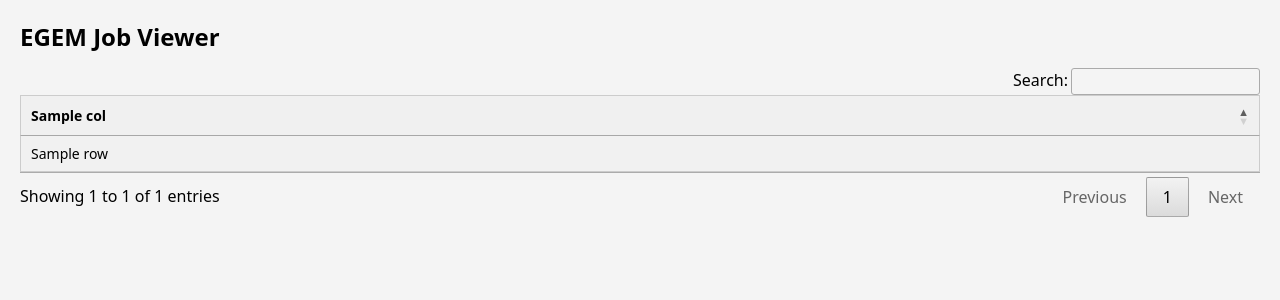
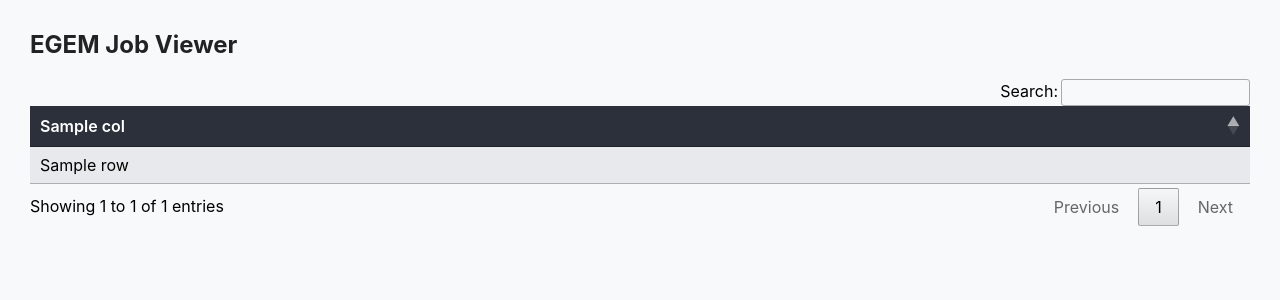
Before and after one commit to RealX11/jtinexus, a Flask app: template app/templates/jobs_list.html in a window 1280 px wide. Shown: the top 300 px of the page. Run offline with Flask 3, Linux system fonts and the light colour scheme; the template is opened without the code that fills it: most values are stand-ins (such as "Sample title", 1, 10 or a date in 2020); lists and menus that the app fills with data are empty; parts of the project's set-up code (start-up, migrations or seed data) failed here and were passed over; some libraries are stand-ins or nearby versions.

Commit message:
Update DataTables styles and scripts in base.html

```diff
--- a/app/templates/base.html
+++ b/app/templates/base.html
@@ -4,46 +4,62 @@
   <meta charset="utf-8">
   <title>EGEM Job Viewer</title>
 
-  <!-- DataTables ve Buttons stilleri -->
+  <!-- Modern minimal DataTables style -->
   <link rel="stylesheet" href="https://cdn.datatables.net/2.0.8/css/dataTables.dataTables.min.css">
-  <link rel="stylesheet" href="https://cdn.datatables.net/buttons/3.1.0/css/buttons.dataTables.min.css">
-
-  <!-- jQuery & DataTables -->
-  <script src="https://code.jquery.com/jquery-3.7.1.min.js"></script>
-  <script src="https://cdn.datatables.net/2.0.8/js/dataTables.min.js"></script>
-
-  <!-- Buttons eklentisi -->
-  <script src="https://cdn.datatables.net/buttons/3.1.0/js/dataTables.buttons.min.js"></script>
-  <script src="https://cdn.datatables.net/buttons/3.1.0/js/buttons.colVis.min.js"></script>
+  <link rel="stylesheet" href="https://cdn.datatables.net/buttons/3.0.2/css/buttons.dataTables.min.css">
 
   <style>
     body {
-      font-family: system-ui, Arial, sans-serif;
-      margin: 20px;
-      background: #f4f4f4;
+      font-family: -apple-system, BlinkMacSystemFont, "Segoe UI", Roboto, sans-serif;
+      background: #f8f9fb;
+      margin: 30px;
     }
     h2 {
+      font-weight: 700;
+      margin-bottom: 20px;
+      color: #222;
+    }
+    table.dataTable thead th {
+      background-color: #2b303b;
+      color: white;
+      font-weight: 600;
+    }
+    table.dataTable tbody tr:nth-child(odd) {
+      background-color: #f5f7fa;
+    }
+    table.dataTable tbody tr:hover {
+      background-color: #e9eff8;
+    }
+    .dt-buttons {
       margin-bottom: 15px;
     }
-    table {
-      border-collapse: collapse;
-      width: 100%;
-      background: white;
+    .dt-button {
+      background-color: #0078ff !important;
+      border: none !important;
+      color: white !important;
+      border-radius: 6px !important;
+      padding: 6px 12px !important;
+      font-weight: 500;
+      cursor: pointer;
+      margin-right: 6px !important;
     }
-    th, td {
+    .dt-button:hover {
+      background-color: #005fcc !important;
+    }
+    input[type="search"] {
       border: 1px solid #ccc;
-      padding: 6px;
-      font-size: 14px;
-    }
-    th {
-      background: #f0f0f0;
-    }
-    .toolbar {
-      margin-bottom: 10px;
+      border-radius: 4px;
+      padding: 4px 8px;
     }
   </style>
+
+  <!-- Scripts -->
+  <script src="https://code.jquery.com/jquery-3.7.1.min.js"></script>
+  <script src="https://cdn.datatables.net/2.0.8/js/dataTables.min.js"></script>
+  <script src="https://cdn.datatables.net/buttons/3.0.2/js/dataTables.buttons.min.js"></script>
+  <script src="https://cdn.datatables.net/buttons/3.0.2/js/buttons.colVis.min.js"></script>
+  <script src="https://cdn.datatables.net/buttons/3.0.2/js/buttons.pageLength.min.js"></script>
 </head>
-
 <body>
   <h2>EGEM Job Viewer</h2>
   {% block content %}{% endblock %}
```
